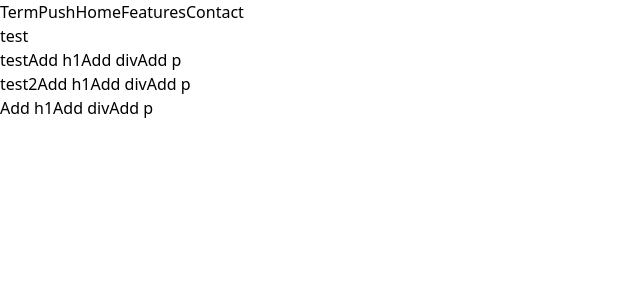
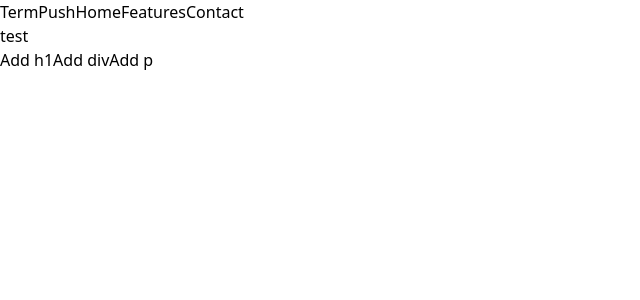
Before and after one commit to luc-ky-khuu/TermPush, a Next.js app: page /AddElementTestPage in a window 1280 px wide. Shown: the top 300 px of the page, without its empty margins (0-640 px from the left). Built offline with nearby package versions, Linux system fonts and the light colour scheme.

Commit message:
issue-6 user can click on page element and click on another button to add an element

```diff
--- a/src/components/addReactElement.tsx
+++ b/src/components/addReactElement.tsx
@@ -9,47 +9,68 @@ import { pageElementObject } from '@/interface/AddElementTestPage.interface';
  */
 
 export default function AddReactElement({ ...props }): JSX.Element {
-	const elementToRender = props.element;
-	let [pageElement, setPageElement] = useState<pageElementObject>(elementToRender);
+    const { element, selected, setSelected } = props
+	let [pageElement, setPageElement] = useState<pageElementObject>(element);
+    let [idCounter, setIdCounter] = useState<Object>(
+        {}
+    )
     useEffect(() => {}, []);
 
-   const addElement = (element: string, classes: Array<string>) => {
+    const addElement = (type: string, classes: Array<string>) => {
 		classes.push('ml-3') // push nested elements to the right to help visualize nesting, can be removed.
-        const newChildElement =
-        {
-            element: element,
+        if (idCounter[type] >= 0) {
+            idCounter[type] += 1;
+        } else {
+            idCounter[type] = 0;
+        }
+        const newChildElement = {
+            type: type,
             children: [],
             classes: classes,
-            text: `${element}`,
-        }
+            text: `${type}`,
+            id: `${element.id}${type}${idCounter[type]}`
+        };
+
         // add desired element to the children array of the selected component, then update state.
 		pageElement.children.push(newChildElement);
+        setIdCounter({...idCounter});
         setPageElement({...pageElement});
-   };
+    };
 
-   const renderPageElements = (pageElementObject: pageElementObject) => {
-        const { element, children, classes, text } = pageElementObject;
+    const renderPageElements = (pageElementObject: pageElementObject) => {
+        const { type, children, classes, text } = pageElementObject; //id here is the child id
         // these are just buttons to test out adding, will be removed later in final product.
         const addButtons = (
-            <>
+            <div className={selected === element.id ? '' : 'hidden'}>
                 <button className='bg-blue-500 hover:bg-blue-700 text-white font-bold py-2 px-4 rounded' onClick={() => addElement('h1', [])}>Add h1</button>
                 <button className='bg-blue-500 hover:bg-blue-700 text-white font-bold py-2 px-4 rounded' onClick={() => addElement('div', [])}>Add div</button>
                 <button className='bg-blue-500 hover:bg-blue-700 text-white font-bold py-2 px-4 rounded' onClick={() => addElement('p', [])}>Add p</button>
-            </>
+            </div>
         );
         //added text as first item in array.
         const reactChildren: Array<any>= [text];
         //if there are any nested (children) elements, render recursively
         if (children.length > 0) {
             for (let i = 0; i < children.length; i++) {
-                reactChildren.push(<AddReactElement element={children[i]}/>);
+                reactChildren.push(<AddReactElement selected={selected} setSelected={setSelected} element={children[i]}/>);
             }
         };
         //add buttons for ability to keep adding, will be removed later in final product.
         reactChildren.push(addButtons);
 
-        return createElement(element, { className: classes.join(',')}, reactChildren);
-   };
+        return createElement(
+            type,
+            {
+                className: `${classes.join(',')} ${selected === element.id ? 'border-2 border-black' : ''}`,
+                id: element.id,
+                onClick: (event) => {
+                    event.preventDefault();
+                    event.stopPropagation();
+                    setSelected(event.target.id);
+                }
+            },
+             reactChildren);
+    };
 
 	return (
 		<>
--- a/src/interface/AddElementTestPage.interface.ts
+++ b/src/interface/AddElementTestPage.interface.ts
@@ -1,6 +1,7 @@
 export interface pageElementObject {
-    element: string,
+    type: string,
     children: Array<pageElementObject>,
     classes: Array<string>,
     text: string,
+    id: string
 };
--- a/src/pages/AddElementTestPage/index.tsx
+++ b/src/pages/AddElementTestPage/index.tsx
@@ -1,10 +1,12 @@
-import React from 'react'
+import React, { useState, useEffect } from 'react'
 import AddReactElement from '../../components/addReactElement'
 export default function addDiv(): JSX.Element {
+	let [selected, setSelected] = useState<HTMLElement>();
+	useEffect(() => {}, [selected])
 	return (
 		<>
 			<div id='mainContainer'key='testing1'>
-				<AddReactElement key='testing' element={{ element: 'div', children: [{ element: 'div', children: [], classes: [], text: 'test'}, { element: 'div', children: [], classes: [], text: 'test2'}], classes: [], text: 'test'}}/>
+				<AddReactElement key='testing' selected={selected} setSelected={setSelected} element={{ type: 'div', children: [], classes: [], text: 'test', id: 'div0'}}/>
 			</div>
 		</>
 	)
--- a/tsconfig.json
+++ b/tsconfig.json
@@ -4,7 +4,7 @@
     "lib": ["dom", "dom.iterable", "esnext"],
     "allowJs": true,
     "skipLibCheck": true,
-    "strict": true,
+    "strict": false,
     "forceConsistentCasingInFileNames": true,
     "noEmit": true,
     "esModuleInterop": true,
```
